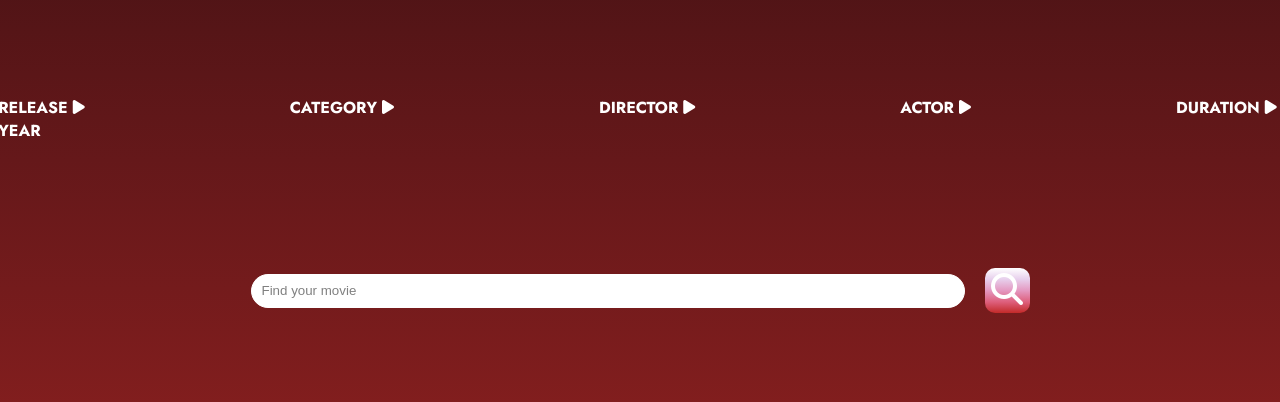
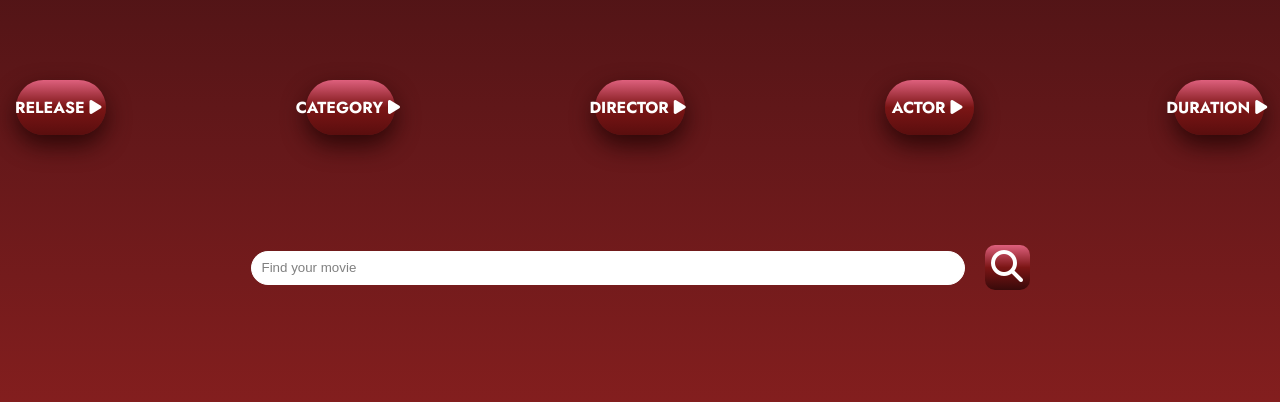
Before and after one commit to chloec68/MVC_CINEMA, a PHP site: template view/film/listFilms.php in a window 1280 px wide. Shown: the part 482-884 px from the top of the page. Run offline with PHP 8.4, Linux system fonts and the light colour scheme; the template is opened without the code that fills it, so the values that code supplies are empty; some web fonts are replaced.

Commit message:
add css js overlay movieInfo

```diff
--- a/controller/CinemaController.php
+++ b/controller/CinemaController.php
@@ -15,7 +15,7 @@ class CinemaController {
         // le résultat (=L'OBJET PDO RENVOYE) est affecté à la variable $pdo
         // l'objet PDO est nécessaire pour exécuter la requête qui suit (il sert de passerelle entre la BDD et l'application PHP) :
         $requete = $pdo->query("
-            SELECT movie_title,poster, releaseYear
+            SELECT movie_title,poster, releaseYear,synopsis,duration
             FROM movie
         ");
         // la méthode $requete = $pdo->query est utilisée pour exécuter la requête SQL directement sur la base de donnée
--- a/public/styles/styles.css
+++ b/public/styles/styles.css
@@ -41,6 +41,17 @@ nav{
 .flexBoxNav{
     display: flex;
     align-items: baseline;
+    background-image:linear-gradient(to bottom, #de607d, #7b1515,#5a0e0e);
+    /* background-image: linear-gradient(to right top, #370505, #610512, #8e0317, #bc0518, #eb1212); */
+    border-radius: 40px;
+    width:7%;
+    justify-content: center;
+
+    /*BOX SHADOW*/
+
+    -webkit-box-shadow: 0px 10px 23px 0px rgb(44, 7, 7);
+    -moz-box-shadow: 0px 10px 23px 0px rgb(44, 7, 7);
+    box-shadow: 0px 10px 23px 0px rgb(44, 7, 7);
 }
 
 .fa-play{
@@ -48,14 +59,15 @@ nav{
     margin:5px;
 }
 
-.navHover{
+.flexBoxNav:hover{
     cursor: pointer;
 }
 
 /* **************** SEARCH ************** */
 
 .searchButton{
-    background-image: linear-gradient(to bottom, #ffffff, #e7cfec, #e499c1, #de607d, #c22a29);
+    /* background-image: linear-gradient(to bottom, #ffffff, #e7cfec, #e499c1, #de607d, #c22a29); */
+    background-image:linear-gradient(to bottom, #de607d, #7b1515,#380a0a);
     height:40px;
     width:45px;
     display: flex;
--- a/script.js
+++ b/script.js
@@ -1,7 +1,19 @@
 function on() {
+    document.getElementById("movieInfo").style.display = "block";
     document.getElementById("overlay").style.display = "block";
   }
 
+
+
+  // function on() {
+  //   if(document.getElementById("movieInfo").style.display = "none"){
+  //     document.getElementById("movieInfo").style.display = "block"
+  //   }else{
+  //     document.getElementById("movieInfo").style.display = "none"
+  //   }
+  // }
+
   function off() {
+    document.getElementById("movieInfo").style.display = "none";
     document.getElementById("overlay").style.display = "none";
   }
--- a/view/film/listFilms.php
+++ b/view/film/listFilms.php
@@ -6,9 +6,13 @@
         <?php
             foreach($requete->fetchAll() as $film){
         ?>
-                <div class="titleMovie"><?= $film["movie_title"] ?></div>
-                <div class="releaseMovie"><?= $film["releaseYear"] ?></div>
                 <div class="poster" onclick="on()"><img class="poster" src="<?=$film["poster"] ?>" alt=""></div>
+                <div id="movieInfo">
+                        <p class="movieTitle"> : <?= $film["movie_title"]?></p>
+                        <p><?= $film["synopsis"]?></p>
+                        <p>Release : <?= $film["releaseYear"]?></p>
+                        <p>Duration : <?= $film["duration"]?></p>
+                </div>
         <?php } ?>
 </div>
  <!-- *************************** LE RENVOI AU TEMPLATE ("squelette") -->
--- a/view/template.php
+++ b/view/template.php
@@ -29,11 +29,11 @@
     </header>
 
     <nav>
-        <div class="flexBoxNav navHover"><p>RELEASE YEAR</p><i class="fa-solid fa-play"></i></div>
-        <div class="flexBoxNav navHover"><p>CATEGORY</p><i class="fa-solid fa-play"></i></div>
-        <div class="flexBoxNav navHover"><p>DIRECTOR</p><i class="fa-solid fa-play"></i></div>
-        <div class="flexBoxNav navHover"><p>ACTOR</p><i class="fa-solid fa-play"></i></div>
-        <div class="flexBoxNav navHover"><p>DURATION</p><i class="fa-solid fa-play"></i></i></div>
+        <div class="flexBoxNav"><p>RELEASE</p><i class="fa-solid fa-play"></i></div>
+        <div class="flexBoxNav"><p>CATEGORY</p><i class="fa-solid fa-play"></i></div>
+        <div class="flexBoxNav"><p>DIRECTOR</p><i class="fa-solid fa-play"></i></div>
+        <div class="flexBoxNav"><p>ACTOR</p><i class="fa-solid fa-play"></i></div>
+        <div class="flexBoxNav"><p>DURATION</p><i class="fa-solid fa-play"></i></i></div>
     </nav>
 
     <div class="searchBarContainer">
--- a/view/type/listTypes.php
+++ b/view/type/listTypes.php
@@ -15,7 +15,7 @@
             foreach($requete->fetchAll() as $genre){
         ?>
             <tr>
-                <td><div class="typeButton"><?= $genre["type_name"] ?></div></td>
+                <td class="typeTd"><p><?= $genre["type_name"]?></p></td>
             </tr>
         <?php } ?>
     </tbody>
```
Also changed, not shown: other parts of public/styles/styles.css (+23 -17 lines), public/img/pexels-azim-islam-460924-1210276.jpg (added), public/img/pexels-namakuki-751373.jpg (added), public/img/pexels-vanessajenkins-287005.jpg (added).
